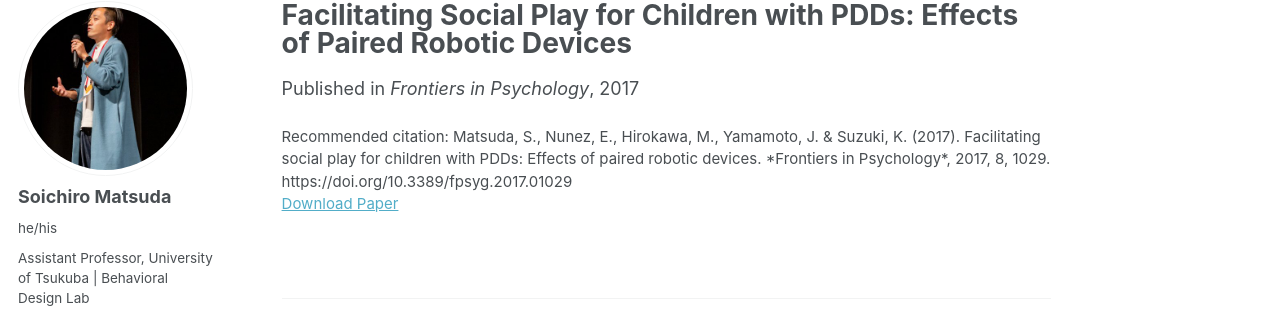
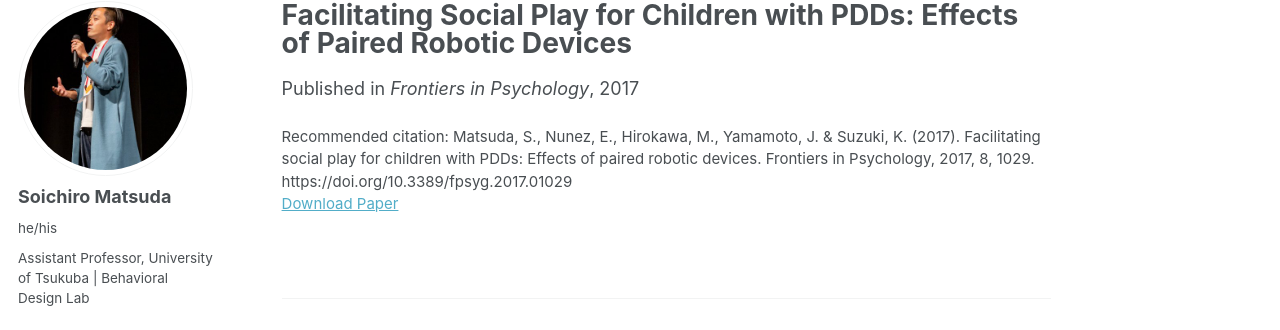
Before and after one commit to BehavioralDesignerMatsuda/BehavioralDesignerMatsuda.github.io, a Jekyll site: the page built from _publications/2017-asd-device.md, in a window 1280 px wide and 998 px high. Shown: the part 98-428 px from the top of the window. Built offline with Jekyll 4.4.1, drawn with Linux system fonts in a browser that asks for light colours; some web fonts are replaced; a script that is not in the unit is left out.

```diff
--- a/_publications/2017-asd-device.md
+++ b/_publications/2017-asd-device.md
@@ -6,6 +6,6 @@ date: 2017-06-28
 venue: "Frontiers in Psychology"
 category: journals      # ← ここが見出しに対応
 paperurl: "https://doi.org/10.3389/fpsyg.2017.01029"
-citation: 'Matsuda, S., Nunez, E., Hirokawa, M., Yamamoto, J. & Suzuki, K. (2017). Facilitating social play for children with PDDs: Effects of paired robotic devices. *Frontiers in Psychology*, 2017, 8, 1029. https://doi.org/10.3389/fpsyg.2017.01029'
+citation: 'Matsuda, S., Nunez, E., Hirokawa, M., Yamamoto, J. & Suzuki, K. (2017). Facilitating social play for children with PDDs: Effects of paired robotic devices. Frontiers in Psychology, 2017, 8, 1029. https://doi.org/10.3389/fpsyg.2017.01029'
 excerpt: "This study explored robotic feedback (light and vibration) as a method to support social play in children with ASD, highlighting the potential of COLOLO devices for technology-assisted intervention."
 ---
```
